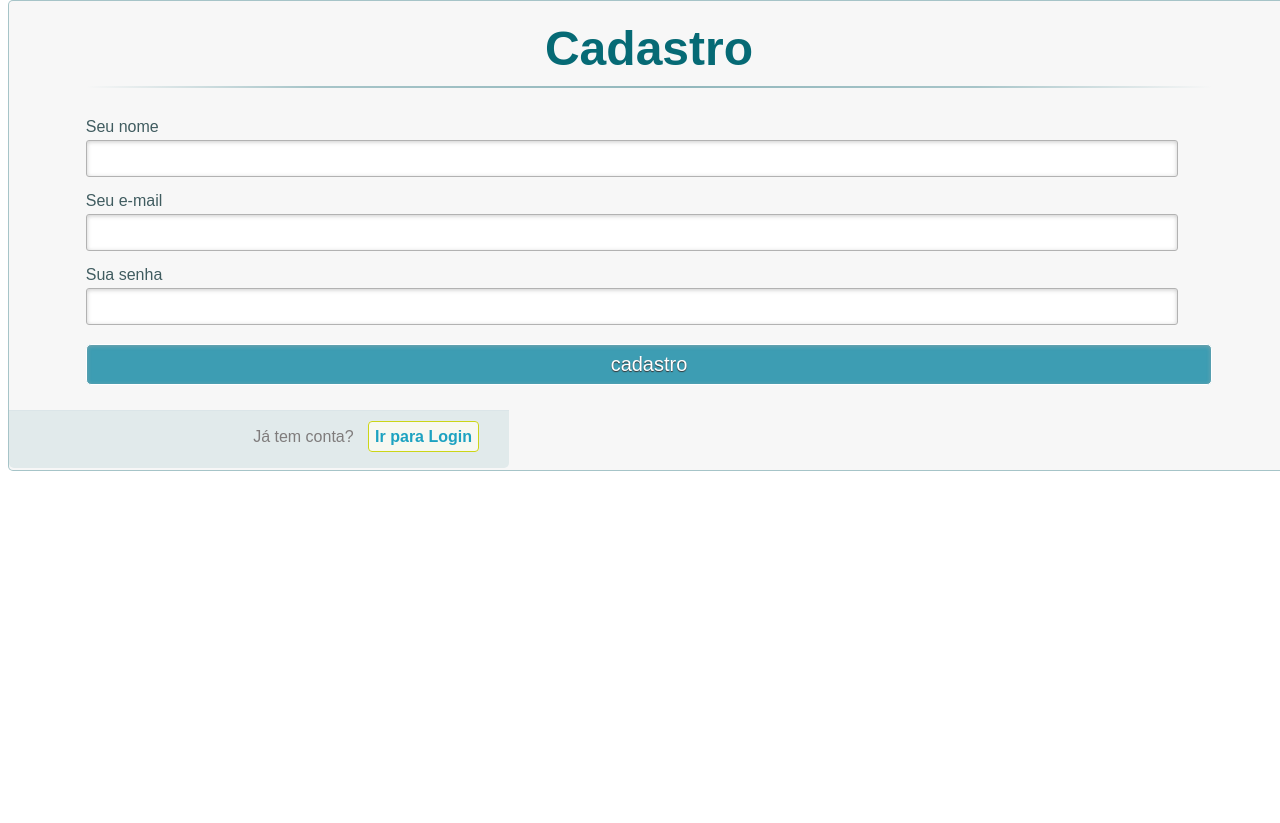
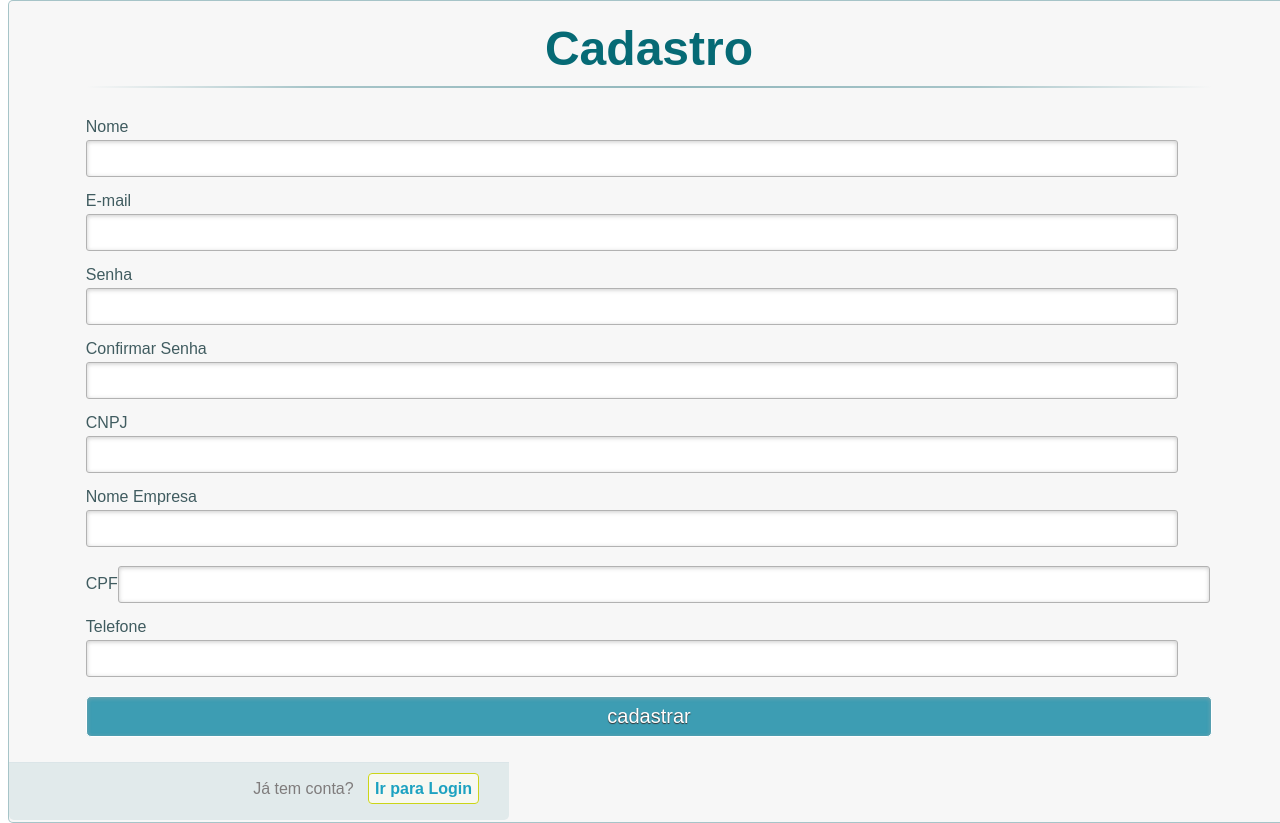
Before and after one commit to RafaelFurtadoMartins/login, an Angular app: page /cadastro in a window 1280 px wide. Before the commit the page ends 800 px from the top, so only its background shows below. Built offline with nearby package versions, Linux system fonts and the light colour scheme.

Commit message:
login funcional criado

```diff
--- a/src/app/cadastro/cadastro.component.html
+++ b/src/app/cadastro/cadastro.component.html
@@ -1,24 +1,43 @@
 <div id="cadastro">
     <form method="post" action="">
         <h1>Cadastro</h1>
-
         <p>
-            <label for="nome_cad">Seu nome</label>
-            <input id="nome_cad" name="nome_cad" required="required" type="text" placeholder="" />
+            <label for="senha_cad">Nome</label>
+            <input [(ngModel)]="nome" id="senha_cad" name="senha_cad" required="required" type="password" placeholder="" />
+        </p>
+        <p>
+            <label for="email_cad">E-mail</label>
+            <input [(ngModel)]="email" id="email_cad" name="email_cad" required="required" type="email" placeholder="" />
         </p>
 
         <p>
-            <label for="email_cad">Seu e-mail</label>
-            <input id="email_cad" name="email_cad" required="required" type="email" placeholder="" />
+            <label for="senha_cad">Senha</label>
+            <input [(ngModel)]="senha" id="senha_cad" name="senha_cad" required="required" type="password" placeholder="" />
+        </p>
+        <p>
+            <label for="senha_cad">Confirmar Senha</label>
+            <input [(ngModel)]="confirmarSenha" id="senha_cad" name="senha_cad" required="required" type="password" placeholder="" />
+        </p>
+        <p>
+            <label for="senha_cad">CNPJ</label>
+            <input [(ngModel)]="cnpj" id="senha_cad" name="senha_cad" required="required" type="password" placeholder="" />
+        </p>
+        <p>
+            <label for="senha_cad">Nome Empresa</label>
+            <input [(ngModel)]="nomeEmpresa" id="senha_cad" name="senha_cad" required="required" type="password" placeholder="" />
+        </p>
+        <p>
+            <label for="senha_cad">CPF</label>
+            <input [(ngModel)]="cpf" id="senha_cad" name="senha_cad" required="required" type="password" placeholder="" />
+        </p>
+        <p>
+            <label for="senha_cad">Telefone</label>
+            <input [(ngModel)]="telefone" id="senha_cad" name="senha_cad" required="required" type="password" placeholder="" />
         </p>
 
-        <p>
-            <label for="senha_cad">Sua senha</label>
-            <input id="senha_cad" name="senha_cad" required="required" type="password" placeholder="" />
-        </p>
 
         <p>
-            <input type="submit" value="cadastro" />
+            <input type="submit" value="cadastrar" (click)="cadastro()" />
         </p>
 
         <p class="link">
--- a/src/app/cadastro/cadastro.component.ts
+++ b/src/app/cadastro/cadastro.component.ts
@@ -7,11 +7,32 @@ import { Component, OnInit } from '@angular/core';
 })
 export class CadastroComponent implements OnInit {
 
+  nome: any;
+  senha: any;
+  email: any;
+  confirmarSenha: any;
+  cnpj: any;
+  nomeEmpresa: any;
+  cpf: any;
+  telefone: any;
+  registrer: any;
+  formG
   constructor() { }
 
-  ngOnInit(): void {
+  // ngOnInit(){
+  //   this.registrer = this.formG({
+  //     nome: ['', Validators.required],
+  //     email: ['', [Validators.required, Validators.email]],
+  //     cpf: [''],
+  //     cnpj: [''],
+  //     nomeEmpresa: [''],
+  //     senha: ['', Validators.required],
+  //     confirmarSenha: ['', Validators.required]
+  //   });
+
+
+  // }
+  cadastro() {
+
   }
-cadastro(){
-
 }
-}
--- a/src/app/login/login.component.ts
+++ b/src/app/login/login.component.ts
@@ -1,9 +1,12 @@
+import { login } from './../models/loginViewModels';
+import { getTestBed } from '@angular/core/testing';
 import { HomePageComponent } from './../home-page/home-page.component';
 import { Component, OnInit } from '@angular/core';
 import { ApiService } from '../../service/api.service';
 import { GlobalService } from '../../service/global.service';
 import { Token } from '@angular/compiler';
 import { Router } from '@angular/router';
+import { AuthenticationService } from 'src/service/authentication.service';
 
 @Component({
   selector: 'app-login',
@@ -15,8 +18,11 @@ export class LoginComponent {
   senha: string;
   errorLogin: any;
   loginData: any;
-  authService: any;
-  constructor(private apiService: ApiService, public globalService: GlobalService, private router: Router) { }
+  constructor(private apiService: ApiService,
+    public globalService: GlobalService,
+    private router: Router,
+    public authService: AuthenticationService
+  ) { }
 
   ngOnInit() { }
 
@@ -25,17 +31,26 @@ export class LoginComponent {
 
     return this.apiService
       .logar({ email: this.email, password: this.senha })
-      .subscribe(data => {
+      .subscribe(response => {
+        if (response.success == true) {
+          this.authService.login(response.data);
+          this.router.navigate(["home-page"]);
+        }
 
-        this.authService.SetUsuario(data.usuario);
-        let token = data.id;
-        this.authService.setToken(token);
-        this.router.navigate(["HomePageComponent"]);
 
         console.log('Retorno da API:', this.loginData);
 
       },
-          error => console.log('Erros: ', error)
+        error => {
+          console.log('Erros: ', error)
+          var errorMsg = '';
+          error.error.errors.forEach(msg => {
+            errorMsg += msg.value + '<br>';
+          });
+          console.log(errorMsg);
+        }
+
+
       );
-    }
   }
+}
--- /dev/null
+++ b/src/app/models/loginViewModels.ts
@@ -0,0 +1,4 @@
+export class login{
+    public usuario: string;
+    public senha: string;
+ }
--- a/src/service/authentication.service.ts
+++ b/src/service/authentication.service.ts
@@ -4,11 +4,11 @@ import { Injectable } from '@angular/core';
   providedIn: 'root'
 })
 export class AuthenticationService {
-  login(username: string, password: string) {
-    if (username == "admin" && password == "admin") {
-      localStorage.setItem('currentUser', "loggedin");
+  login(user) {
+
+      localStorage.setItem('currentUser', JSON.stringify(user));
       return true;
-    }
+
   }
   logout() {
     localStorage.removeItem('currentUser');
```
Also changed, not shown: src/app/app.module.ts (+6 -2 lines).
